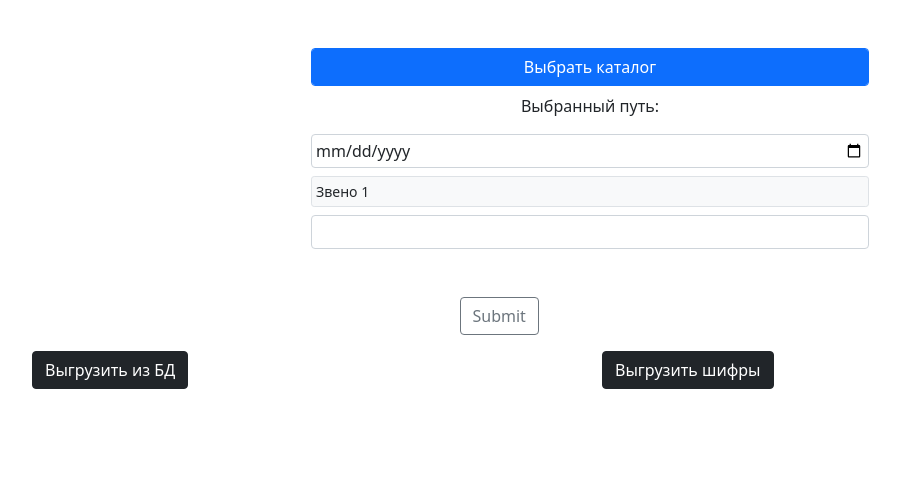
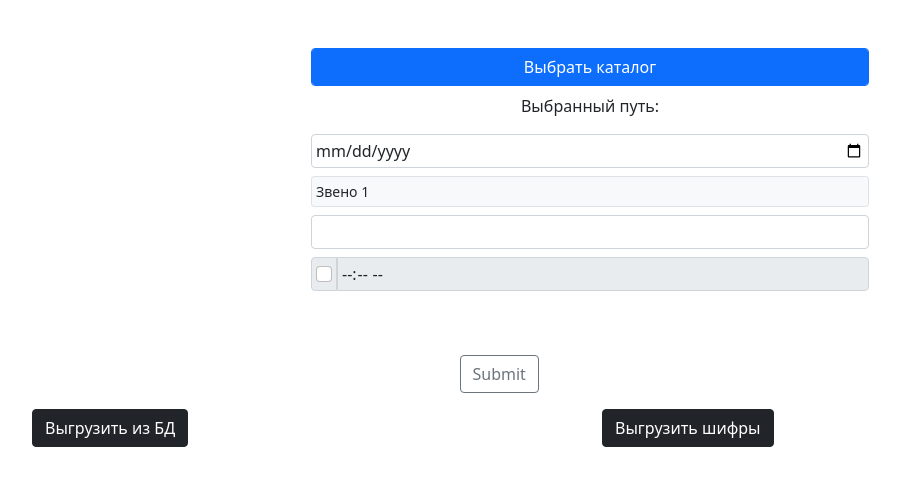
Before and after one commit to HATEBTS/TransferringFiles, a React (Create React App) app in the folder frontend/: page / in a window 1280 px wide. Shown: the top 486 px of the page, without its empty margins (50-950 px from the left). Built offline with nearby package versions, Linux system fonts and the light colour scheme.

Commit message:
Добавил миграции БД, столбец в БД и в форму

```diff
--- /dev/null
+++ b/frontend/src/components/StateUseCheckbox.jsx
@@ -0,0 +1,33 @@
+import React, { useState } from 'react';
+
+function CheckBox() {
+  const [isChecked, setIsChecked] = useState(false);
+
+  const handleCheckboxChange = () => {
+    setIsChecked(!isChecked);
+  };
+
+  return (
+    <div className={"input-group cs-form d-flex justify-content-between mt-0 mx-auto w-50"}>
+      <div className={"input-group-text p-1 mt-2"}>
+        <input
+          className="form-check-input p-1 mt-0"
+          id={"flag"}
+          type="checkbox"
+          aria-label="Флажок для следующего ввода текста"
+          onChange={handleCheckboxChange}
+        />
+      </div>
+      <input
+          name={"timeObed"}
+        id={"inp1"}
+        type="time"
+        style={{ width: "60px" }}
+        className={`p-1 mt-2 mx-auto form-control ${!isChecked ? "disabled" : ""}`}
+        disabled={!isChecked}
+      />
+    </div>
+  );
+}
+
+export default CheckBox;
--- a/frontend/src/components/handleFormSubmit.jsx
+++ b/frontend/src/components/handleFormSubmit.jsx
@@ -11,6 +11,7 @@ const handleFormSubmit = (event) => {
   const date = formData.get('date');
   const numberCamera = formData.get('number-camera');
   const numberObject = formData.get('number-object');
+  const timeObed = formData.get('timeObed');
   const selectedPath = document.getElementById('selectedPath').value; // Get the selected path from the hidden input
 
   // Create an object with the form data to send to the server
@@ -19,8 +20,9 @@ const handleFormSubmit = (event) => {
     numberCamera,
     numberObject,
     selectedPath,
+    timeObed
   };
-
+  console.log(dataToSend)
 
   modal.style.display = "block";
 
--- a/frontend/src/index.js
+++ b/frontend/src/index.js
@@ -7,6 +7,7 @@ import handleFormSubmit from "./components/handleFormSubmit";
 import handleLoadExcel from "./components/handleExcelFile";
 import ApiCallButton from "./components/handleExcelFile";
 import LoadingModal from "./components/ModalLoading";
+import CheckBox from "./components/StateUseCheckbox";
 
 
 const handleDirectorySelect = (selectedPath) => {
@@ -43,35 +44,18 @@ const elements = (<div className="name">
                 </select>
                 <input name={"number-object"} type={"text"} className={"p-1 mt-2 mx-auto w-50 form-control"} aria-label={"Small"} aria-describedby={"inputGroup-sizing-sm"}/>
             </div>
+            <div className={"input-group mb-3 "}>
+                <CheckBox />
+            </div>
             <div className={"row"}>
                 <p className={"mt-5 w-25 mx-auto"}><input className={"btn btn-outline-secondary"} id={"btn"} type={"submit"}/></p>
-                {/*<div className={"modal"} tabindex={"-1"} role={"dialog"} id={"myModal"}>*/}
-                {/*    <div className="modal-dialog" role="document">*/}
-                {/*        <div className="modal-content">*/}
-                {/*            <div className="modal-body">*/}
-                {/*                <div className="progress">*/}
-                {/*                    <div className="progress-bar" role="progressbar" aria-valuenow="0" aria-valuemin="0" aria-valuemax="100"></div>*/}
-                {/*                </div>*/}
-                {/*                <p>Loading...</p>*/}
-                {/*            </div>*/}
-                {/*        </div>*/}
-                {/*    </div>*/}
-                {/*</div>*/}
                 <LoadingModal />
-                {/*<div id="myModal" className="modal">*/}
-                {/*    <div className="modal-content">*/}
-                {/*        <span className="close">&times;</span>*/}
-                {/*        <p>Содержимое модального окна здесь...</p>*/}
-                {/*    </div>*/}
-                {/*</div>*/}
             </div>
         </form>
         <div>
             <ApiCallButton />
         </div>
-
     </div>
-
 </div>)
 const root = ReactDOM.createRoot(document.getElementById('root'));
 root.render(elements);
```
Also changed, not shown: 2 other files (tests, documents, lock files or other folders).
